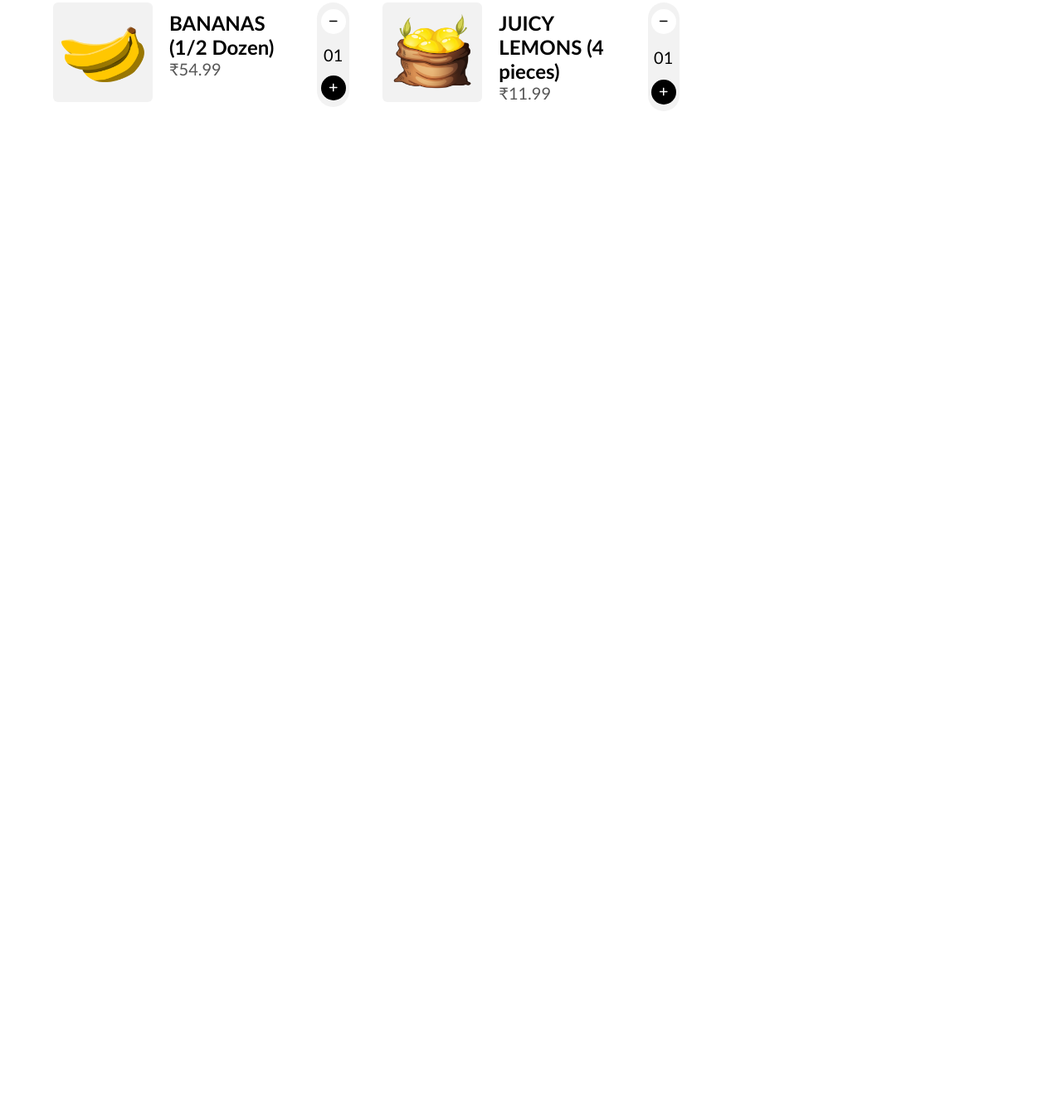
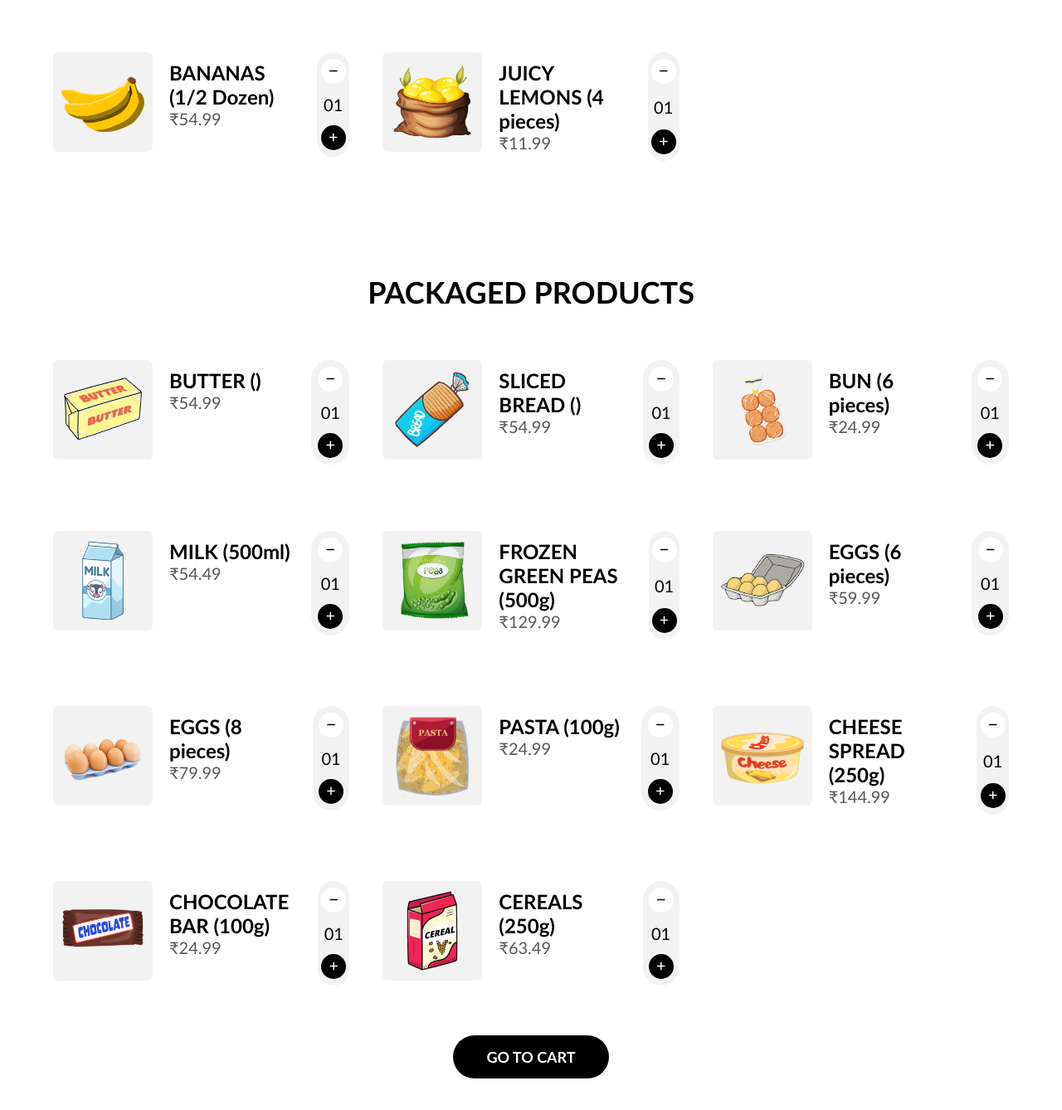
Before and after one commit to HardikShah563/harvest-haven-static, a plain HTML site: page store.html in a window 1280 px wide. Shown: the part 868-2206 px from the top of the page at 83% size. Before the commit the page ends 1022 px from the top, so only its background shows below. Drawn offline with Linux system fonts and the light colour scheme.

Commit message:
store and black-btn

```diff
--- a/static/globals.css
+++ b/static/globals.css
@@ -53,7 +53,7 @@ html {
 
 /* common properties */
 .page {
-    padding-top: 100px;
+    padding-block: 100px;
 }
 
 .flex {
@@ -66,7 +66,7 @@ html {
 
 .title {
     font-size: 36px;
-    margin: 10px;
+    margin-block: 40px;
 }
 
 .txt-ctr {
@@ -76,6 +76,24 @@ html {
 .subtitle {
     font-size: 16px;
     margin: 10px;
+}
+
+.black-btn {
+    width: fit-content;
+    margin: 40px auto;
+    padding: 15px 40px;
+    color: var(--background);
+    font-size: 18px;
+    font-weight: 600;
+    background-color: var(--text);
+    border: none;
+    border-radius: 100px;
+    cursor: pointer;
+    transition: all 200ms ease;
+}
+
+.black-btn:hover {
+    scale: 1.05;
 }
 
 /* ---- navigation bar css ---- */
--- a/static/script.js
+++ b/static/script.js
@@ -114,9 +114,9 @@ products = [{
     url: "cereals"
 }];
 
-let emptyDiv = document.getElementById("store1");
+let emptyDiv = document.getElementById("loose-store");
 
-function storeItem() {
+function looseItems() {
     for (let i = products.length - 1; i >= 0; i--) {
         if (products[i].type === "loose") {
             let newProductItem = `
@@ -153,4 +153,45 @@ function storeItem() {
     }
 }
 
-storeItem();
+looseItems();
+
+let emptyDiv2 = document.getElementById("packaged-store");
+
+function packagedItems() {
+    for (let i = products.length - 1; i >= 0; i--) {
+        if (products[i].type === "packaged") {
+            let newProductItem = `
+                <div class="store-item">
+                    <div class="flex">
+                        <div class="store-item-img">
+                            <img src="./assets/${products[i].url}.png" alt="store-item">
+                        </div>
+
+                        <div class="store-item-text">
+                            <p class="store-item-title">
+                            ${products[i].name} (${products[i].qty})
+                            </p>
+                            <p class="store-item-price">
+                                ₹${products[i].price}
+                            </p>
+                        </div>
+                    </div>
+
+                    <div class="quantity">
+                        <div class="minus">
+                            <i class="fa-solid fa-minus"></i>
+                        </div>
+                        <div class="qty">01</div>
+                        <div class="plus">
+                            <i class="fa-solid fa-plus"></i>
+                        </div>
+                    </div>
+                </div>
+            `;
+            emptyDiv2.insertAdjacentHTML("afterbegin", newProductItem);
+        }
+        console.log("This works!");
+    }
+}
+
+packagedItems();
--- a/store.html
+++ b/store.html
@@ -69,7 +69,7 @@
         <div class="store-banner flex">
             <div class="store-banner-left">
                 <h1 class="title">Save upto 50% off</h1>
-                <a class="black-btn" href="#">Buy Now</a>
+                <a class="" href="#">Shop Now</a>
             </div>
             <div>
                 <img class="store-banner-img" src="./assets/store-banner.png" alt="store banner img">
@@ -78,8 +78,16 @@
 
         <h1 class="title txt-ctr">LOOSE PRODUCTS</h1>
 
-        <div class="store" id="store1">
+        <div class="store" id="loose-store">
         </div>
+
+        <br><br><br><br>
+
+        <h1 class="title txt-ctr">PACKAGED PRODUCTS</h1>
+
+        <div class="store" id="packaged-store"></div>
+
+        <a href="./cart.html" class="black-btn">GO TO CART</a>
     </div>
 </body>
 
```
